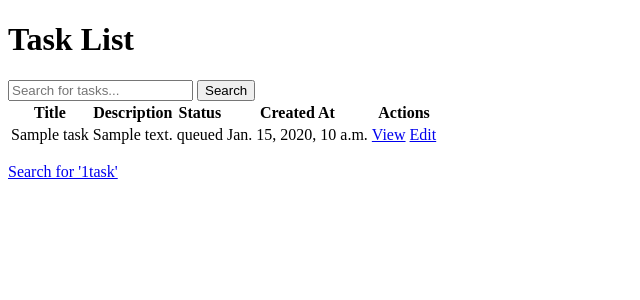
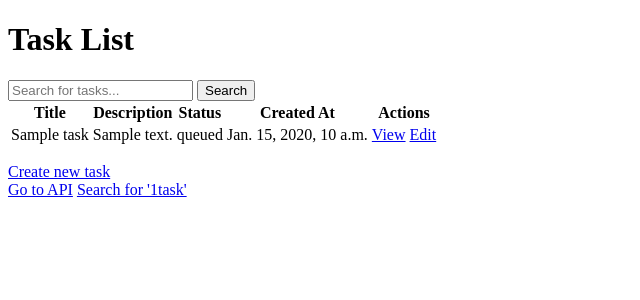
Before and after one commit to dimin75/2engine_task, a Django app: page / in a window 1280 px wide. Shown: the top 300 px of the page, without its empty margins (0-640 px from the left). Run offline with Django 5.2, Linux system fonts and the light colour scheme; tables that the repository leaves empty hold one stand-in row (values such as "Sample post"); parts of the project's set-up code (start-up, migrations or seed data) failed here and were passed over.

```diff
--- a/templates/tasks/task_list.html
+++ b/templates/tasks/task_list.html
@@ -43,6 +43,9 @@
 
     <!-- Reference to API search -->
     <p>
+        <a href="{% url 'task_create' %}">Create new task</a>
+        <br>
+        <a href="{% url 'api-root' %}">Go to API</a>
         <a href="{% url 'search_tasks' %}?q=1task">Search for '1task'</a>
     </p>
 </body>
```
